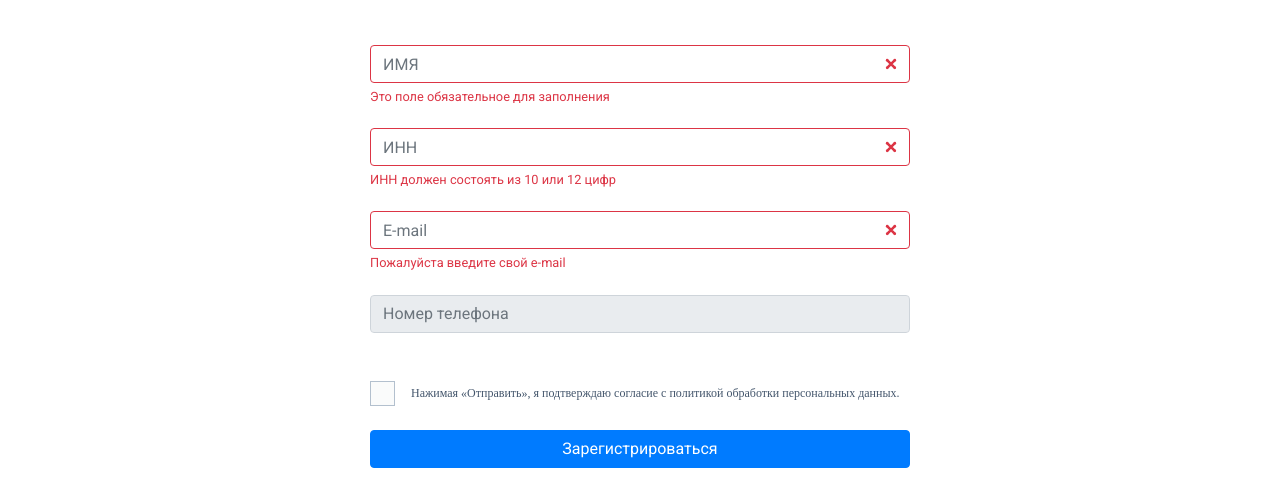
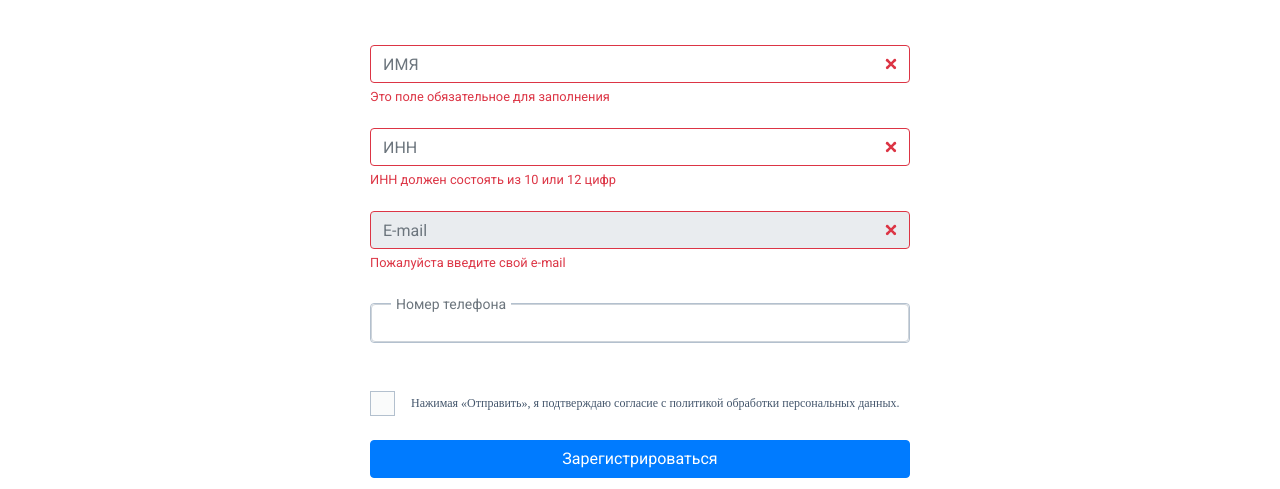
Before and after one commit to flunk72/test, a plain HTML site: page index.html in a window 1280 px wide. Shown: the part 311-800 px from the top of the page. Drawn offline with nearby package versions, Linux system fonts and the light colour scheme.

Commit message:
Выполненное тестовое

```diff
--- a/css/style.css
+++ b/css/style.css
@@ -55,6 +55,25 @@ body {
 .form-input:hover {
   color: blue;
 }
+
+.number-phone {
+  display: flex;
+  border: 1px solid #b3c0ce;
+  border-radius: 4px;
+  position: relative;
+  margin-top: 30px;
+}
+
+.number-phone label {
+  position: absolute;
+  top: -10px;
+  left: 20px;
+  background-color: #fff;
+  padding: 0 5px;
+  color: #b3c0ce;
+  font-size: 14px;
+}
+
 .accept {
   display: flex;
 }
--- a/index.html
+++ b/index.html
@@ -52,11 +52,12 @@
                           <div class="invalid-feedback">ИНН должен состоять из 10 или 12 цифр</div>
                         </div>
                         <div class="form-group">
-                            <input type="email" name="mail" class="form-control form-input is-invalid" id="#" aria-describedby="emailHelp" placeholder="E-mail" required>
+                            <input type="email" name="mail" class="form-control form-input is-invalid" id="#" aria-describedby="emailHelp" placeholder="E-mail" required disabled>
                             <div class="invalid-feedback">Пожалуйста введите свой e-mail</div>
                         </div>
-                        <div class="form-group">
-                              <input type="tel" name="number" class="form-control form-input" id="#" placeholder="Номер телефона" disabled>
+                        <div class="form-group number-phone ">
+                            <label class="text-muted">Номер телефона</label>
+                            <input type="tel" name="number" class="form-control" id="#">
                         </div>
                         <div class="accept mt-5">
                             <input type="checkbox" class="form-check-accept" name="form-check-accept">
```
